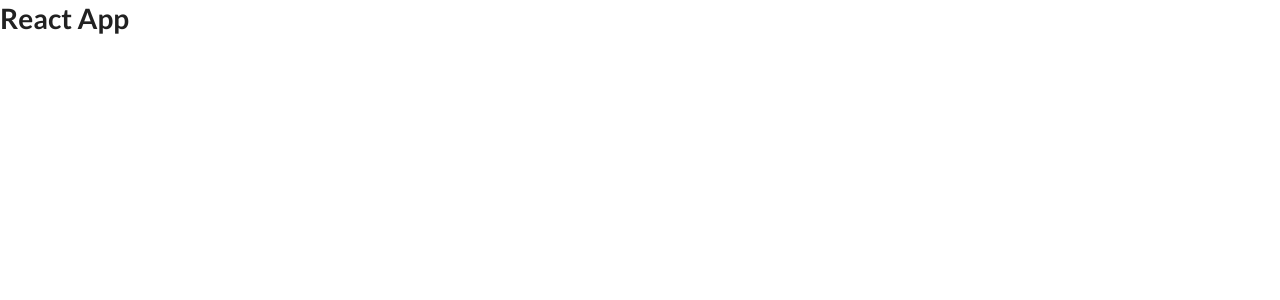
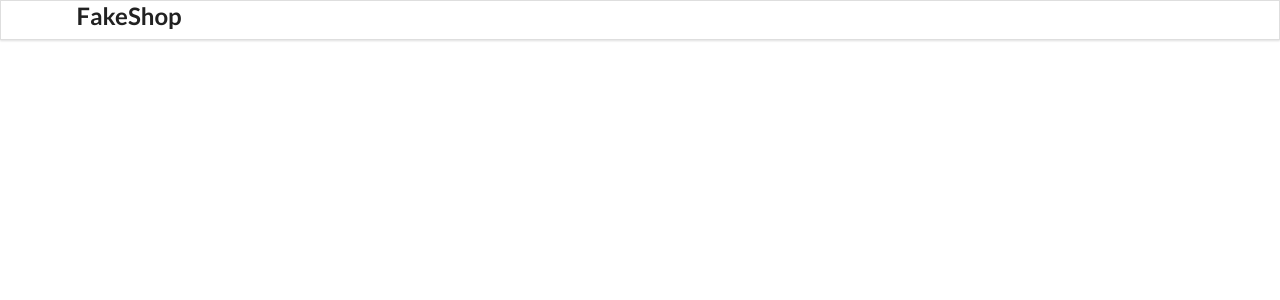
Before and after one commit to 210352R/redux-shopping-app, a React (Create React App) app: page /product/1 in a window 1280 px wide. Shown: the top 300 px of the page. Built offline with nearby package versions, Linux system fonts and the light colour scheme.

Commit message:
add header component

```diff
--- a/src/App.js
+++ b/src/App.js
@@ -1,7 +1,9 @@
+import Header from "./containers/Header";
+
 function App() {
   return (
     <div className="App">
-      <h1>React App</h1>
+      <Header />
     </div>
   );
 }
--- /dev/null
+++ b/src/containers/Header.jsx
@@ -0,0 +1,13 @@
+import React from "react";
+
+function Header() {
+  return (
+    <div className="ui fixed menu">
+      <div className="ui container center">
+        <h2>FakeShop</h2>
+      </div>
+    </div>
+  );
+}
+
+export default Header;
```
